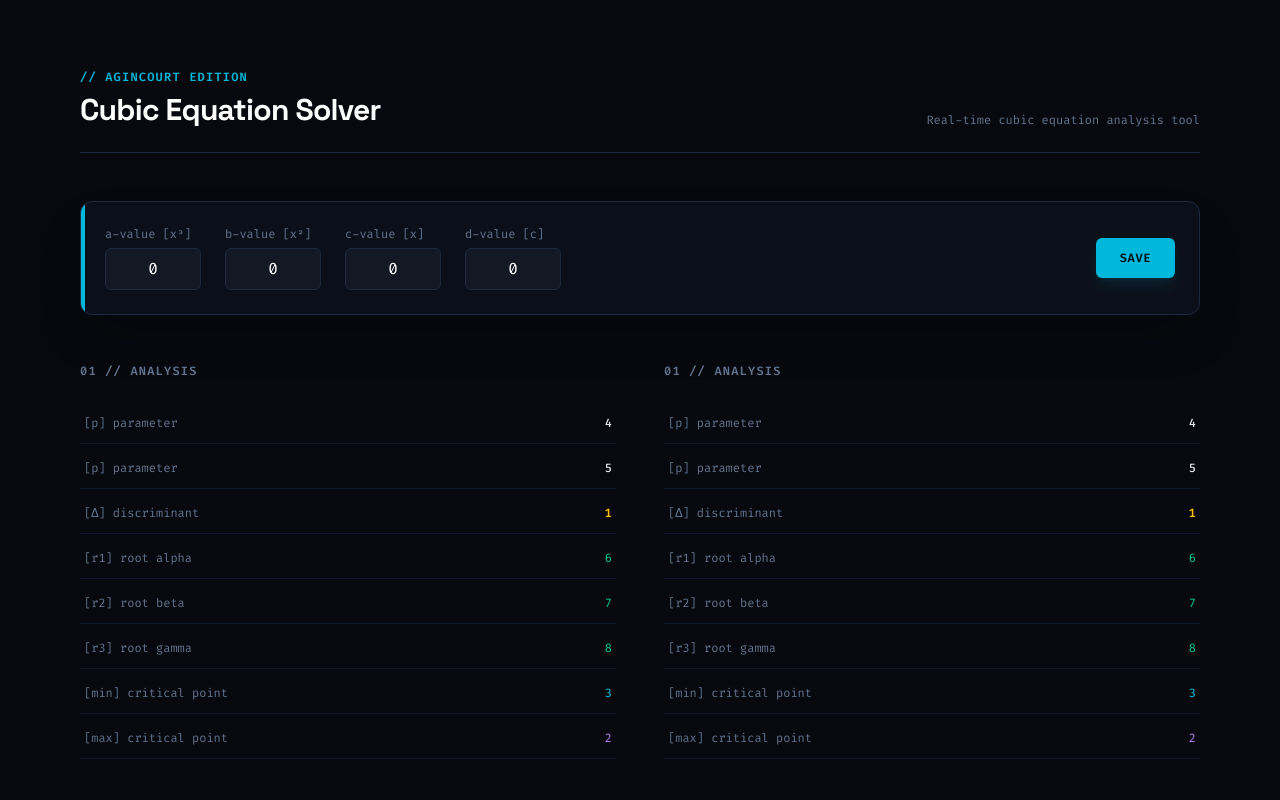
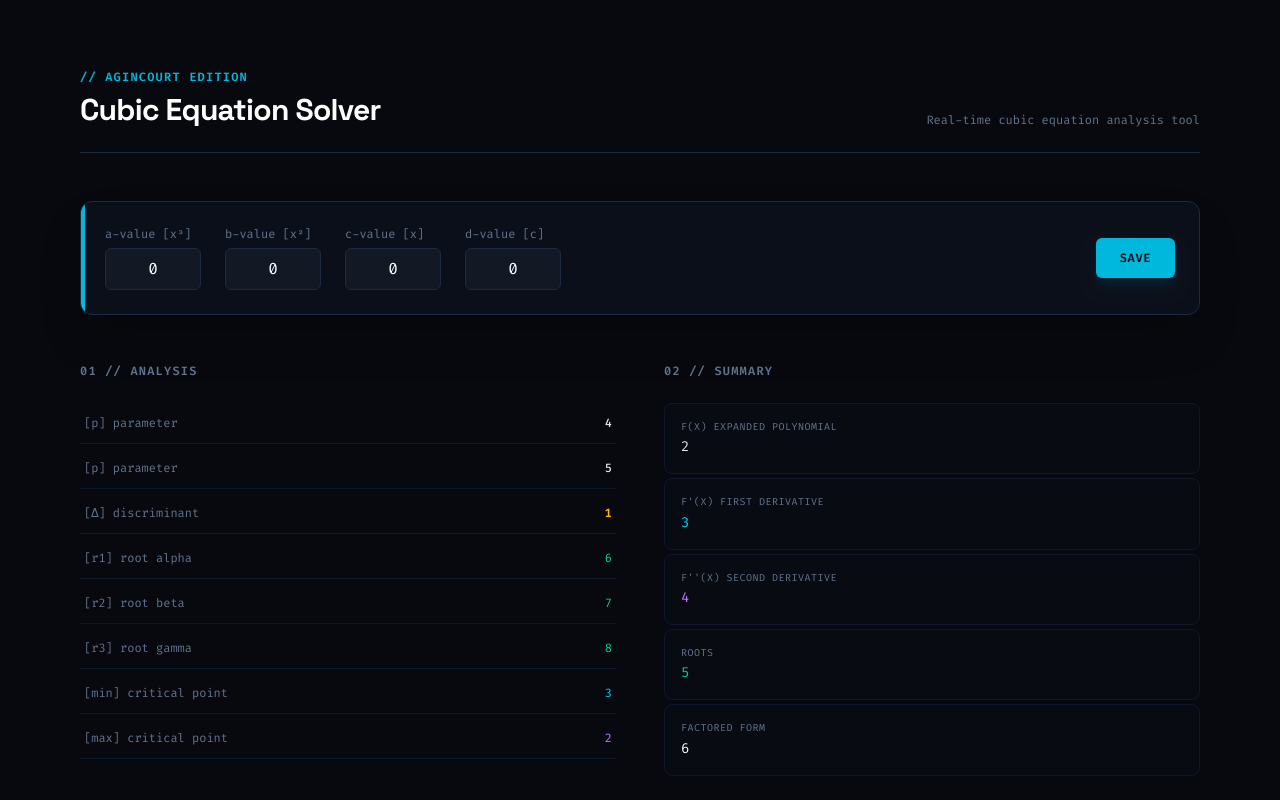
Before and after one commit to Danial-A-99/ics4u-assignment-3, a React (Vite) app: page / in a window 1280 px wide. Shown: the top 800 px of the page. Built offline with nearby package versions, Linux system fonts and the light colour scheme.

Commit message:
added another table and seperated each table into files for organization.

```diff
--- /dev/null
+++ b/src/components/Analysis.tsx
@@ -0,0 +1,48 @@
+type AnalysisSectionProps = {
+  sectionName: string;
+  displayValue: string;
+  classContents: string;
+  id: string;
+};
+
+export const AnalysisSection = ({ sectionName, displayValue, classContents, id }: AnalysisSectionProps) => {
+  return (
+    <div className="flex items-center justify-between border-slate-900 border-b px-1 py-3 transition hover:bg-slate-900/30">
+      <span className="text-slate-500">{sectionName}</span>
+      <span className={classContents} id={id}>
+        {displayValue}
+      </span>
+    </div>
+  );
+};
+
+type AnalysisProps = {
+  p: string;
+  q: string;
+  disc: string;
+  r1: string;
+  r2: string;
+  r3: string;
+  min: string;
+  max: string;
+};
+
+export const Analysis = ({ p, q, disc, r1, r2, r3, min, max }: AnalysisProps) => {
+  return (
+    <div className="space-y-1 font-mono text-xs">
+      <AnalysisSection classContents="text-slate-200 font-medium" displayValue={p} id="p" sectionName="[p] parameter"></AnalysisSection>
+      <AnalysisSection classContents="text-slate-200 font-medium" displayValue={q} id="q" sectionName="[p] parameter"></AnalysisSection>
+      <AnalysisSection
+        classContents="text-amber-400 font-bold tracking-wide"
+        displayValue={disc}
+        id="discriminant"
+        sectionName="[Δ] discriminant"
+      ></AnalysisSection>
+      <AnalysisSection classContents="text-emerald-400" displayValue={r1} id="root-one" sectionName="[r1] root alpha"></AnalysisSection>
+      <AnalysisSection classContents="text-emerald-400" displayValue={r2} id="root-two" sectionName="[r2] root beta"></AnalysisSection>
+      <AnalysisSection classContents="text-emerald-400" displayValue={r3} id="root-three" sectionName="[r3] root gamma"></AnalysisSection>
+      <AnalysisSection classContents="text-cyan-400" displayValue={min} id="minimum" sectionName="[min] critical point"></AnalysisSection>
+      <AnalysisSection classContents="text-purple-400" displayValue={max} id="maximum" sectionName="[max] critical point"></AnalysisSection>
+    </div>
+  );
+};
--- a/src/components/CubicTable.tsx
+++ b/src/components/CubicTable.tsx
@@ -1,51 +1,5 @@
-type AnalysisSectionProps = {
-  sectionName: string;
-  displayValue: string;
-  classContents: string;
-  id: string;
-};
-
-export const AnalysisSection = ({ sectionName, displayValue, classContents, id }: AnalysisSectionProps) => {
-  return (
-    <div className="flex items-center justify-between border-slate-900 border-b px-1 py-3 transition hover:bg-slate-900/30">
-      <span className="text-slate-500">{sectionName}</span>
-      <span className={classContents} id={id}>
-        {displayValue}
-      </span>
-    </div>
-  );
-};
-
-type AnalysisProps = {
-  p: string;
-  q: string;
-  disc: string;
-  r1: string;
-  r2: string;
-  r3: string;
-  min: string;
-  max: string;
-};
-
-export const Analysis = ({ p, q, disc, r1, r2, r3, min, max }: AnalysisProps) => {
-  return (
-    <div className="space-y-1 font-mono text-xs">
-      <AnalysisSection classContents="text-slate-200 font-medium" displayValue={p} id="p" sectionName="[p] parameter"></AnalysisSection>
-      <AnalysisSection classContents="text-slate-200 font-medium" displayValue={q} id="q" sectionName="[p] parameter"></AnalysisSection>
-      <AnalysisSection
-        classContents="text-amber-400 font-bold tracking-wide"
-        displayValue={disc}
-        id="discriminant"
-        sectionName="[Δ] discriminant"
-      ></AnalysisSection>
-      <AnalysisSection classContents="text-emerald-400" displayValue={r1} id="root-one" sectionName="[r1] root alpha"></AnalysisSection>
-      <AnalysisSection classContents="text-emerald-400" displayValue={r2} id="root-two" sectionName="[r2] root beta"></AnalysisSection>
-      <AnalysisSection classContents="text-emerald-400" displayValue={r3} id="root-three" sectionName="[r3] root gamma"></AnalysisSection>
-      <AnalysisSection classContents="text-cyan-400" displayValue={min} id="minimum" sectionName="[min] critical point"></AnalysisSection>
-      <AnalysisSection classContents="text-purple-400" displayValue={max} id="maximum" sectionName="[max] critical point"></AnalysisSection>
-    </div>
-  );
-};
+import { Analysis } from "./Analysis";
+import { Summary } from "./Summary";
 
 type CubicBoxProps = {
   title: string;
@@ -67,7 +21,10 @@ export const CubicTable = () => {
   return (
     <div className="grid grid-cols-2 gap-12">
       <CubicBox table={<Analysis disc={"1"} max={"2"} min={"3"} p={"4"} q={"5"} r1={"6"} r2={"7"} r3={"8"} />} title={"01 // Analysis"} />
-      <CubicBox table={<Analysis disc={"1"} max={"2"} min={"3"} p={"4"} q={"5"} r1={"6"} r2={"7"} r3={"8"} />} title={"01 // Analysis"} />
+      <CubicBox
+        table={<Summary equation={"2"} factored={"6"} firstDerivative={"3"} roots={"5"} secondDerivative={"4"} />}
+        title={"02 // Summary"}
+      />
       <CubicBox table={<Analysis disc={"1"} max={"2"} min={"3"} p={"4"} q={"5"} r1={"6"} r2={"7"} r3={"8"} />} title={"01 // Analysis"} />
       <CubicBox table={<Analysis disc={"1"} max={"2"} min={"3"} p={"4"} q={"5"} r1={"6"} r2={"7"} r3={"8"} />} title={"01 // Analysis"} />
     </div>
--- /dev/null
+++ b/src/components/Summary.tsx
@@ -0,0 +1,63 @@
+type SummarySectionProps = {
+  //Reused just with diff name
+  sectionName: string;
+  displayValue: string;
+  classContents: string;
+  id: string;
+};
+
+export const SummarySection = ({ sectionName, displayValue, classContents, id }: SummarySectionProps) => {
+  return (
+    <div className="flex flex-col gap-1 rounded-lg border border-slate-900 bg-[#0b0f19]/40 p-4">
+      <span className="text-[10px] text-slate-500 uppercase tracking-wider">{sectionName}</span>
+      <span className={classContents} id={id}>
+        {displayValue}
+      </span>
+    </div>
+  );
+};
+
+type SummaryProps = {
+  equation: string;
+  firstDerivative: string;
+  secondDerivative: string;
+  roots: string;
+  factored: string;
+};
+
+export const Summary = ({ equation, firstDerivative, secondDerivative, roots, factored }: SummaryProps) => {
+  return (
+    <div className="space-y-1 font-mono text-xs">
+      <SummarySection
+        classContents="text-slate-200 text-sm tracking-wide break-all"
+        displayValue={equation}
+        id="equation"
+        sectionName="f(x) expanded polynomial"
+      ></SummarySection>
+      <SummarySection
+        classContents="text-cyan-400 text-sm tracking-wide break-all"
+        displayValue={firstDerivative}
+        id="first-derivative"
+        sectionName="f'(x) first derivative"
+      ></SummarySection>
+      <SummarySection
+        classContents="text-purple-400 text-sm tracking-wide break-all"
+        displayValue={secondDerivative}
+        id="second-derivative"
+        sectionName="f''(x) second derivative"
+      ></SummarySection>
+      <SummarySection
+        classContents="text-emerald-400 text-sm tracking-wide break-all"
+        displayValue={roots}
+        id="roots"
+        sectionName="roots"
+      ></SummarySection>
+      <SummarySection
+        classContents="text-white text-sm tracking-wide wrap-break-word text-left pt-l"
+        displayValue={factored}
+        id="factored"
+        sectionName="factored form"
+      ></SummarySection>
+    </div>
+  );
+};
--- a/src/components/index.ts
+++ b/src/components/index.ts
@@ -1,5 +1,7 @@
+export * from "@ics4u-assignment-03/components/Analysis";
 export * from "@ics4u-assignment-03/components/CubicInput";
 export * from "@ics4u-assignment-03/components/CubicTable";
 export * from "@ics4u-assignment-03/components/ErrorBoundary";
 export * from "@ics4u-assignment-03/components/Footer";
 export * from "@ics4u-assignment-03/components/Header";
+export * from "@ics4u-assignment-03/components/Summary";
```
